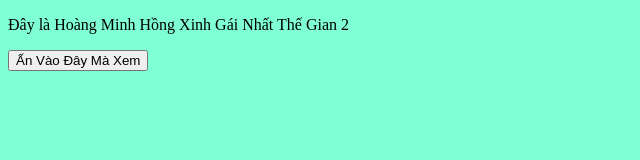
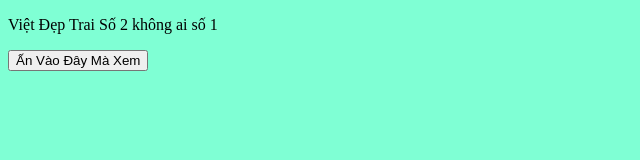
Before and after one commit to VietCoder10/GitTest1, a plain HTML site: page index.html in a window 1280 px wide. Shown: the whole page, without its empty margins (0-640 px from the left). Drawn offline with Linux system fonts and the light colour scheme.

Commit message:
Thay đổi html thành công

```diff
--- a/index.html
+++ b/index.html
@@ -8,7 +8,7 @@
     <link rel="stylesheet" href="index2.css">
 </head>
 <body>
-    <p>Đây là Hoàng Minh Hồng Xinh Gái Nhất Thế Gian 2</p>
+    <p>Việt Đẹp Trai Số 2 không ai số 1</p>
         <a href="https://www.facebook.com/minhhong12.05" class="button">
             <button class="button">Ấn Vào Đây Mà Xem</button>
         </a>
```
